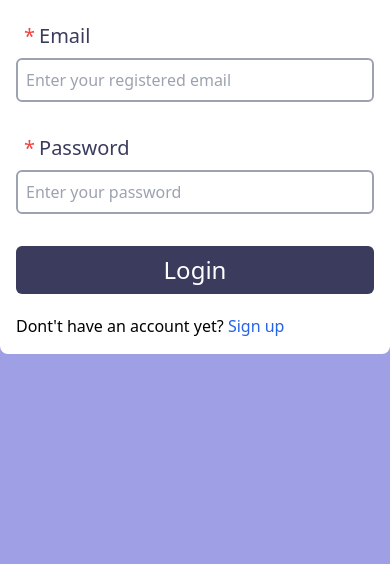
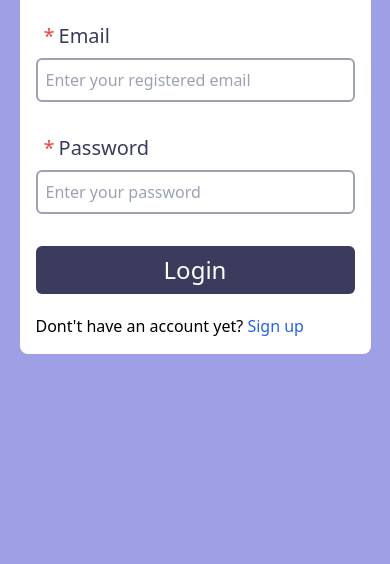
Before and after one commit to marycynthia2020/ChatApp, a plain HTML site: page login.html in a window 390 px wide. Shown: the part 280-844 px from the top of the page. Drawn offline with Linux system fonts and the light colour scheme.

Commit message:
commits the logic

```diff
--- a/login.html
+++ b/login.html
@@ -9,7 +9,7 @@
   <body>
     <body class="w-screen h-screen grid place-items-center  bg-[#9f9fe6]">
       <div
-        class=" bg-white w-full p-4 md:w-2/3 xl:w-3/6  2xl:w-2/6 rounded-lg  md:shadow-2xl"
+        class=" bg-white w-[90%] p-4 md:w-2/3 xl:w-3/6  2xl:w-2/6 rounded-lg  md:shadow-2xl"
       >
         <h1 class="text-3xl md:text-4xl text-center mb-10" id="heading">
           Login
```
